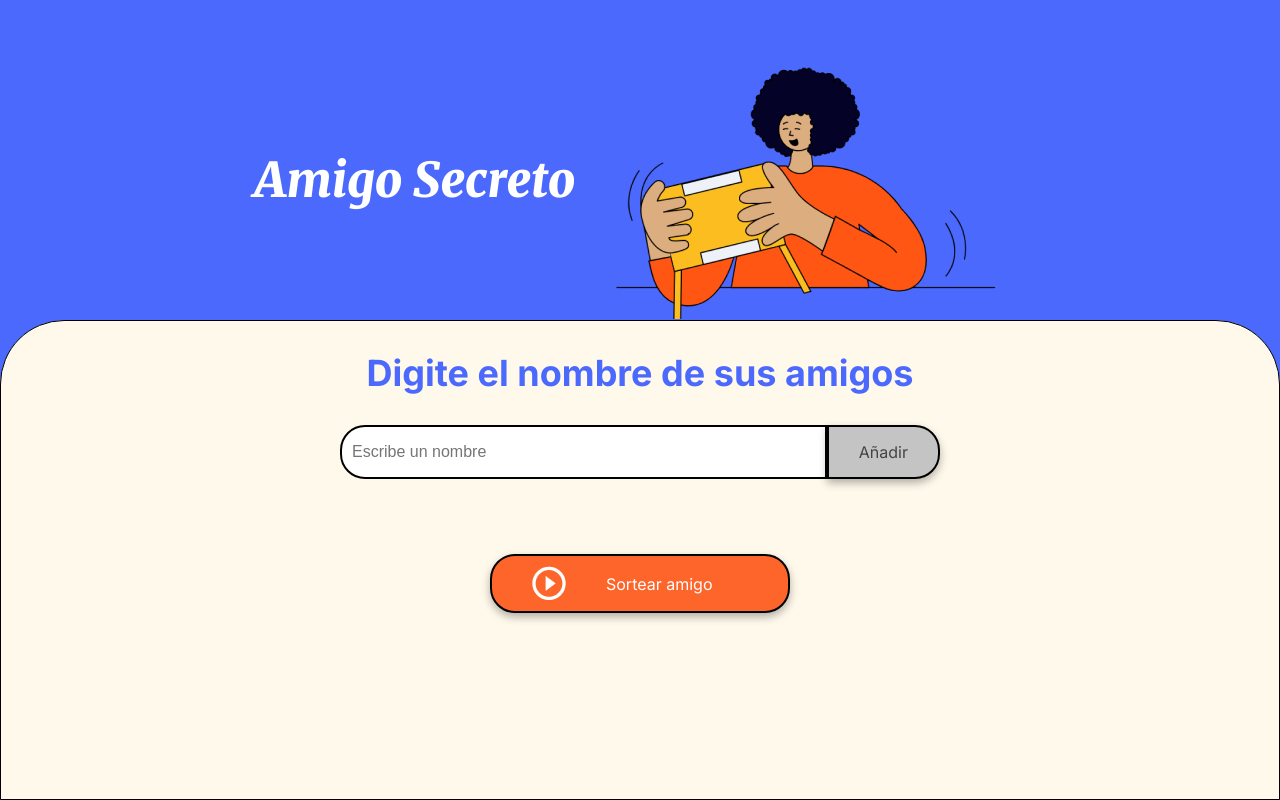
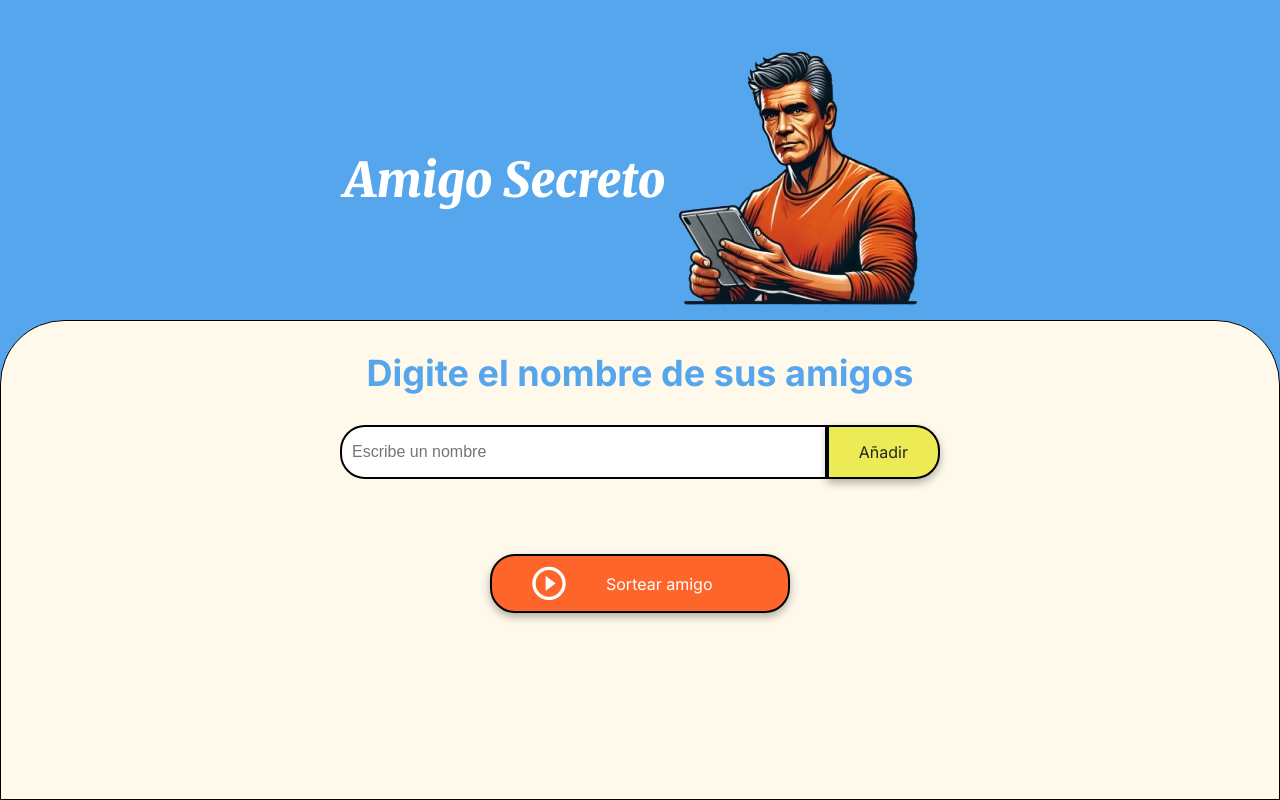
Before and after one commit to DavidCaicedoSTA18/challenge-amigo-secreto-david-caicedo, a plain HTML site: page index.html in a window 1280 px wide. Drawn offline with Linux system fonts and the light colour scheme.

Commit message:
ajustes al diseño y aspectos otros encontrados

```diff
--- a/app.js
+++ b/app.js
@@ -56,6 +56,10 @@ function sortearAmigo() {
         amigoHTML.innerHTML = `El amigo secreto sorteado es ${nombresorteado}`;
         CondicionesIniciales();
         return nombresorteado;
+    }else{
+        let refrescar = document.getElementById('resultado');
+        refrescar.innerHTML = '';
+        alert("Por favor, ingrese primero un nombre");
     }
 }
 
--- a/index.html
+++ b/index.html
@@ -14,7 +14,7 @@
     <main class="main-content">
         <header class="header-banner">
             <h1 class="main-title"></h1>
-            <img src="assets/amigo-secreto.png" alt="Imagen representativa de amigo secreto">
+            <img src="assets/amigos-secretoos.png" alt="Imagen representativa de amigo secreto">
         </header>
 
         <section class="input-section">
--- a/style.css
+++ b/style.css
@@ -1,10 +1,10 @@
 :root {
-    --color-primary: #4B69FD;
+    --color-primary: #55A6ED;
     --color-secondary: #FFF9EB;
-    --color-tertiary: #C4C4C4;
+    --color-tertiary: #EDEB55;
     --color-button: #fe652b;
     --color-button-hover: #e55720;
-    --color-text: #444444;
+    --color-text: #252525;
     --color-white: #FFFFFF;
 }
 
@@ -122,7 +122,7 @@ button {
 }
 
 .button-add:hover {
-    background-color: #a1a1a1;
+    background-color: #EDD955;
 }
 
 /* Listas */
```
Also changed, not shown: assets/amigos-secretoos.png (added), assets/play_circle_outline_prem_new.png (added).
